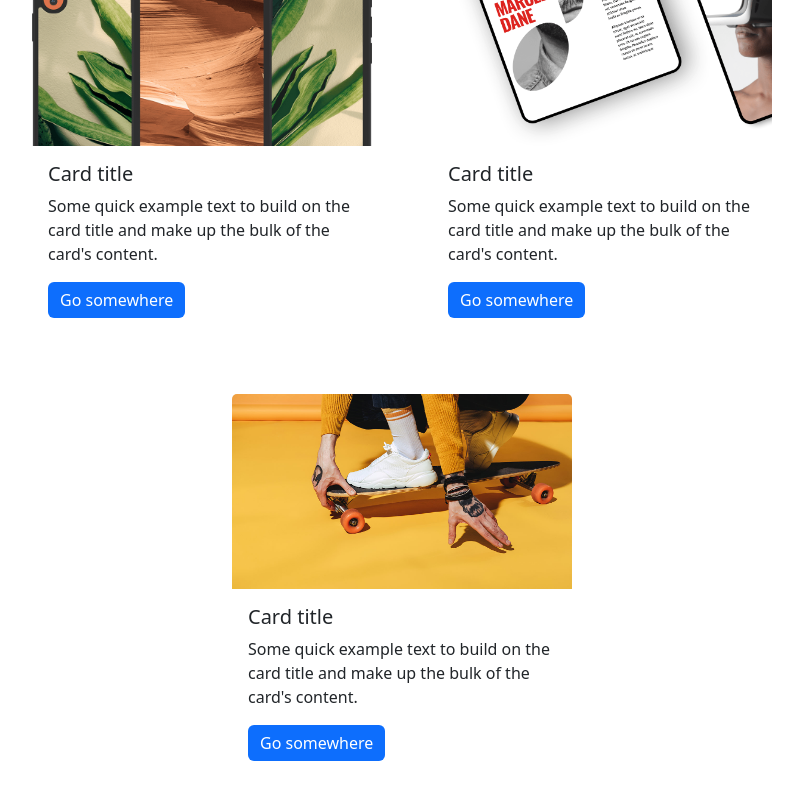
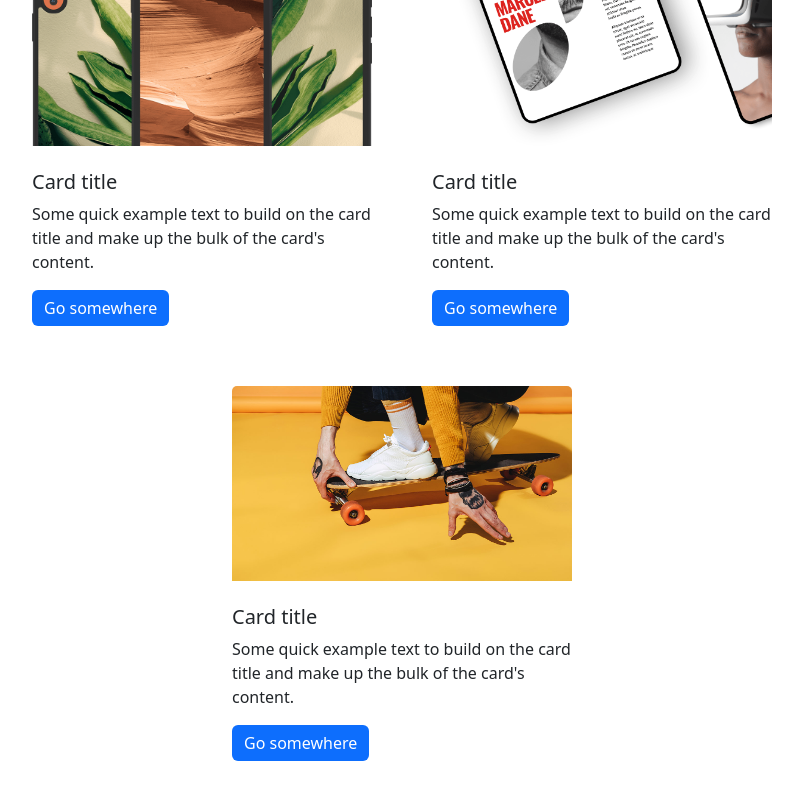
Before and after one commit to Incognito95/simple-react-website, a React (Create React App) app: page / in a window 1280 px wide. Shown: the part 894-1694 px from the top of the page, without its empty margins (238-1041 px from the left). Built offline with nearby package versions, Linux system fonts and the light colour scheme.

Commit message:
removed the data.json file

```diff
--- a/src/App.css
+++ b/src/App.css
@@ -41,8 +41,12 @@
   width: 25rem;
   display: inline-block;
   border: none;
-  padding: 30px 30px;
+  padding: 30px;
   text-align: left;
+}
+
+.card-body {
+  padding: 0;
 }
 
 .front:hover {
--- a/src/pages/Home.js
+++ b/src/pages/Home.js
@@ -31,7 +31,7 @@ function Home() {
               <div className="card">
                   <img src={iphones} className="card-img-top" alt="..." />
                   <div className="card-body">
-                      <h5 className="card-title">Card title</h5>
+                      <h5 className="card-title mt-4">Card title</h5>
                       <p className="card-text">Some quick example text to build on the card title and make up the bulk
                           of the card's content.</p>
                       <a href="#" className="btn btn-primary">Go somewhere</a>
@@ -41,7 +41,7 @@ function Home() {
               <div className="card">
                   <img src={marcell_dane} className="card-img-top" alt="..." />
                   <div className="card-body">
-                      <h5 className="card-title">Card title</h5>
+                      <h5 className="card-title mt-4">Card title</h5>
                       <p className="card-text">Some quick example text to build on the card title and make up the bulk
                           of the card's content.</p>
                       <a href="#" className="btn btn-primary">Go somewhere</a>
@@ -51,7 +51,7 @@ function Home() {
               <div className="card">
                   <img src={skateboard} className="card-img-top" alt="..." />
                   <div className="card-body">
-                      <h5 className="card-title">Card title</h5>
+                      <h5 className="card-title mt-4">Card title</h5>
                       <p className="card-text">Some quick example text to build on the card title and make up the bulk
                           of the card's content.</p>
                       <a href="#" className="btn btn-primary">Go somewhere</a>
```
Also changed, not shown: src/data/data.json (deleted, +0 -38 lines).
